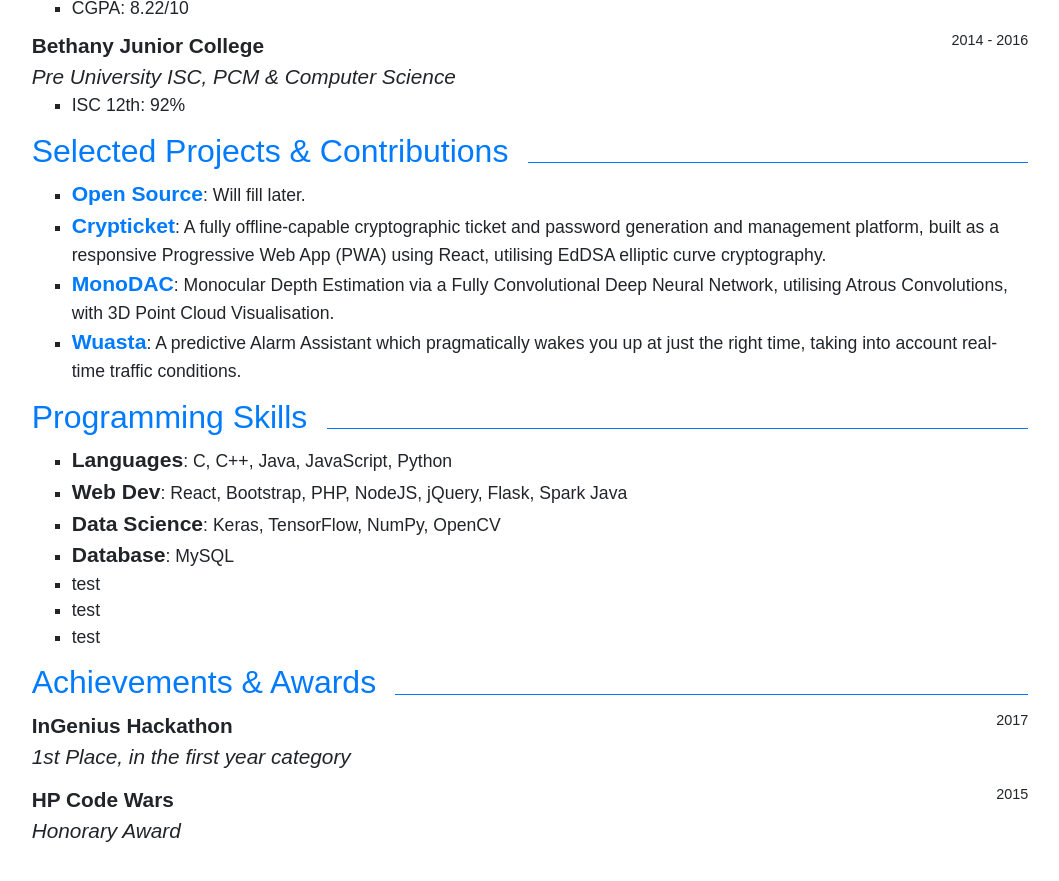
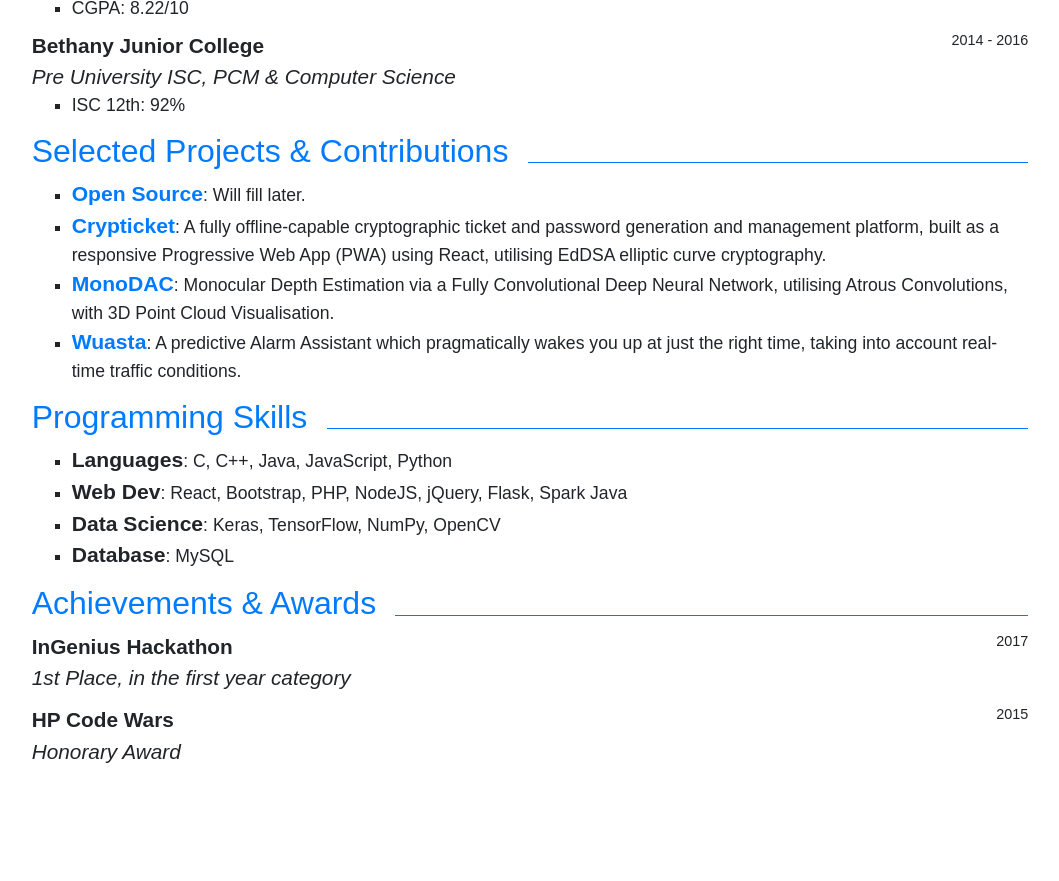
Before and after one commit to GokulVSD/gokulvsd.github.io, a Jekyll site: the page built from pages/resume.html, in a window 1280 px wide and 900 px high, scrolled down 667 px. Shown: the top 881 px of the window, without its empty margins (110-1169 px from the left). Built offline with Jekyll 4.4.1, drawn with Linux system fonts in a browser that asks for light colours; nearby versions of some CDN libraries; some web fonts are replaced; library files that are not in the unit come from our copies; after the commit the page ends 1488 px from its top, so only the background shows below that.

Commit message:
Removed tests

```diff
--- a/_data/resume.yml
+++ b/_data/resume.yml
@@ -63,9 +63,6 @@
         - **Web Dev**: React, Bootstrap, PHP, NodeJS, jQuery, Flask, Spark Java
         - **Data Science**: Keras, TensorFlow, NumPy, OpenCV
         - **Database**: MySQL
-        - test
-        - test
-        - test
 
   achievements:
     title: Achievements & Awards
```
